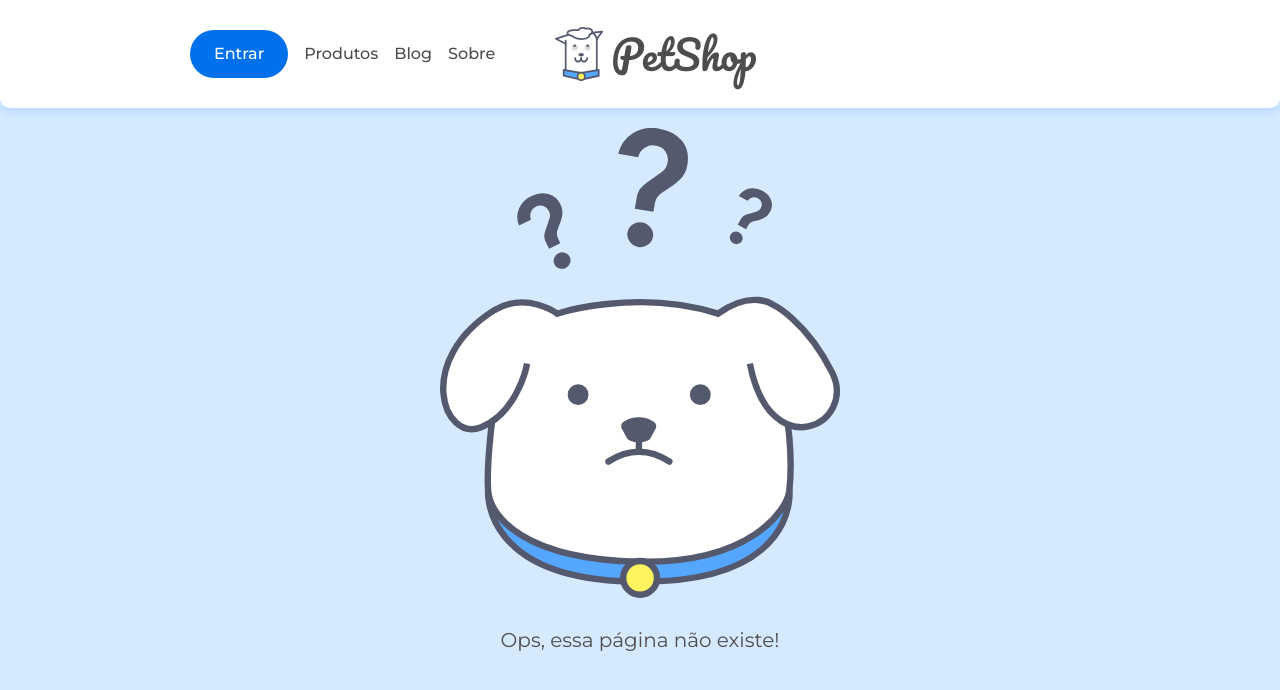
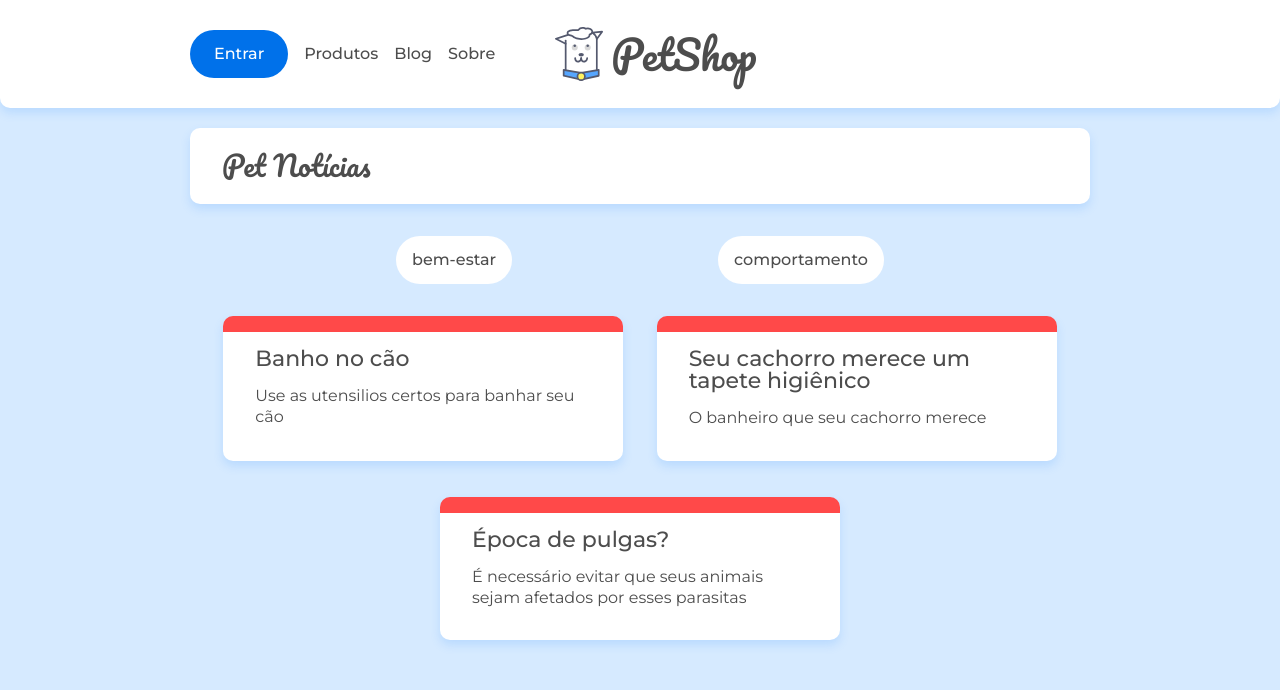
Before and after one commit to gmartpad/react-router-navegacao-em-um-spa, a React (Create React App) app: page /categoria/bem-estar in a window 1280 px wide. Shown: the top 690 px of the page. Built offline with nearby package versions, Linux system fonts and the light colour scheme; data requests are answered from the project's data file.

Commit message:
feat: exibindo categoria

```diff
--- a/src/App.jsx
+++ b/src/App.jsx
@@ -8,6 +8,7 @@
 import Pagina404 from './paginas/Pagina404'
 import Cabecalho from './components/Cabecalho'
 import Post from './paginas/Post'
+import Categoria from './paginas/Categoria'
 
 function App() {
 
@@ -22,6 +23,9 @@
         <Route path="/sobre">
           <Sobre/>
         </Route>
+        <Route path="/categoria/:id">
+          <Categoria/>
+        </Route>
         <Route path="/posts/:id">
           <Post/>
         </Route>
--- a/src/components/ListaCategorias.jsx
+++ b/src/components/ListaCategorias.jsx
@@ -3,19 +3,19 @@
 import { busca } from '../api/api'
 import '../assets/css/blog.css'
 
-const ListaCategorias = ({ url }) => {
+const ListaCategorias = () => {
 
     const [categorias, setCategorias] = useState([]);
 
     useEffect(()=>{
-        busca(url, setCategorias)
-    }, [url])
+        busca("/categorias", setCategorias)
+    }, [])
 
     return(
         <ul className="lista-categorias container flex">
             {
                 categorias.map((categoria) => (
-                    <Link to={`categoria/${categoria.id}`}>
+                    <Link to={`/categoria/${categoria.id}`}>
                         <li className={`lista-categorias__categoria lista_categorias__categoria--${categoria.id}`}>
                             {categoria.nome}
                         </li>
--- /dev/null
+++ b/src/paginas/Categoria.jsx
@@ -0,0 +1,23 @@
+import React from 'react'
+import { useParams, Route, useRouteMatch } from 'react-router-dom'
+import ListaCategorias from '../components/ListaCategorias'
+import ListaPost from '../components/ListaPost'
+import '../assets/css/blog.css'
+
+const Categoria = () => {
+    const { id } = useParams()
+    const { path } = useRouteMatch()
+    return(
+        <>
+            <div className="container">
+                <h2 className="titulo-pagina">Pet Notícias</h2>
+            </div>
+            <ListaCategorias/>
+            <Route exact path={`${path}/`}>
+                <ListaPost url={`/posts?categoria=${id}`} />
+            </Route>
+        </>
+    )
+}
+
+export default Categoria
--- a/src/paginas/Home.jsx
+++ b/src/paginas/Home.jsx
@@ -11,7 +11,7 @@
       <div className="container">
         <h2 className="titulo-pagina">Pet notícias</h2>
       </div>
-      <ListaCategorias url="/categorias" />
+      <ListaCategorias />
       <ListaPost url="/posts"/>
 
     </main>
```
Also changed, not shown: 1 other file (tests, documents, lock files or other folders).
